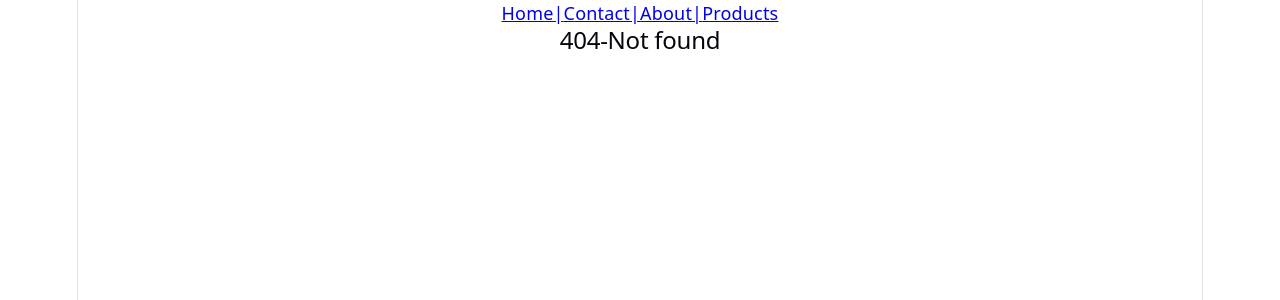
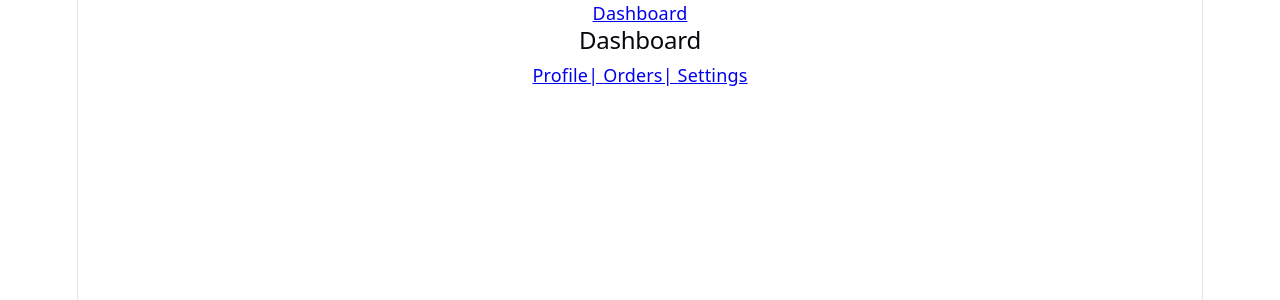
Before and after one commit to duc150905/PTDGUD, a React (Vite) app in the folder Buoi5/vite-project/: page /dashboard in a window 1280 px wide. Before the commit this address had no page. Shown: the top 300 px of the page. Built offline with nearby package versions, Linux system fonts and the light colour scheme.

Commit message:
Bai4 buoi5

```diff
--- a/Buoi5/vite-project/src/App.jsx
+++ b/Buoi5/vite-project/src/App.jsx
@@ -1,10 +1,8 @@
 import { BrowserRouter, Route, Routes, Link } from "react-router-dom"
-import About from "./components/About"
-import Contact from "./components/Contact"
-import Home from "./components/Home"
-import NotFound from "./components/NotFound"
-import ProductDetail from "./components/ProductDetail"
-import Products from "./components/Products"
+import Dashboard from "./components/Dashboard"
+import Profile from "./components/Profile"
+import Settings from "./components/Settings"
+import Orders from "./components/Orders"
 import './App.css'
 
 function App() {
@@ -12,18 +10,15 @@ function App() {
     <>
       <BrowserRouter>
         <nav>
-          <Link to="/">Home|</Link>
-          <Link to="/Contact">Contact|</Link>
-          <Link to="/About">About|</Link>
-          <Link to="/products">Products</Link>
+          <Link to="/dashboard">Dashboard</Link>
         </nav>
+
         <Routes>
-          <Route path="/" element={<Home />} />
-          <Route path="/Contact" element={<Contact />} />
-          <Route path="/About" element={<About />} />
-          <Route path="/products" element={<Products />} />
-          <Route path="/products/:id" element={<ProductDetail />} />
-          <Route path="*" element={<NotFound />} />
+          <Route path="/dashboard" element={<Dashboard />}>
+            <Route path="Profile" element={<Profile />} />
+            <Route path="Orders" element={<Orders />} />
+            <Route path="Settings" element={<Settings />} />
+          </Route>
         </Routes>
       </BrowserRouter>
     </>
--- /dev/null
+++ b/Buoi5/vite-project/src/components/Dashboard.jsx
@@ -0,0 +1,18 @@
+import React from 'react'
+import { Link, Outlet } from "react-router-dom"
+function Dashboard() {
+    return (
+        <div>
+            <h2>Dashboard</h2>
+            <nav>
+                <Link to="Profile">Profile| </Link>
+                <Link to="Orders">Orders| </Link>
+                <Link to="Settings">Settings</Link>
+            </nav>
+            <Outlet />
+
+        </div>
+    )
+}
+
+export default Dashboard
--- /dev/null
+++ b/Buoi5/vite-project/src/components/Orders.jsx
@@ -0,0 +1,3 @@
+export default function Orders() {
+  return <h3>Trang Orders</h3>;
+}
--- /dev/null
+++ b/Buoi5/vite-project/src/components/Profile.jsx
@@ -0,0 +1,3 @@
+export default function Profile() {
+  return <h3>Trang Profile</h3>;
+}
--- /dev/null
+++ b/Buoi5/vite-project/src/components/Settings.jsx
@@ -0,0 +1,3 @@
+export default function Settings() {
+  return <h3>Trang Settings</h3>;
+}
```
Also changed, not shown: Buoi5/vite-project/src/components/Bai4.png (added).
